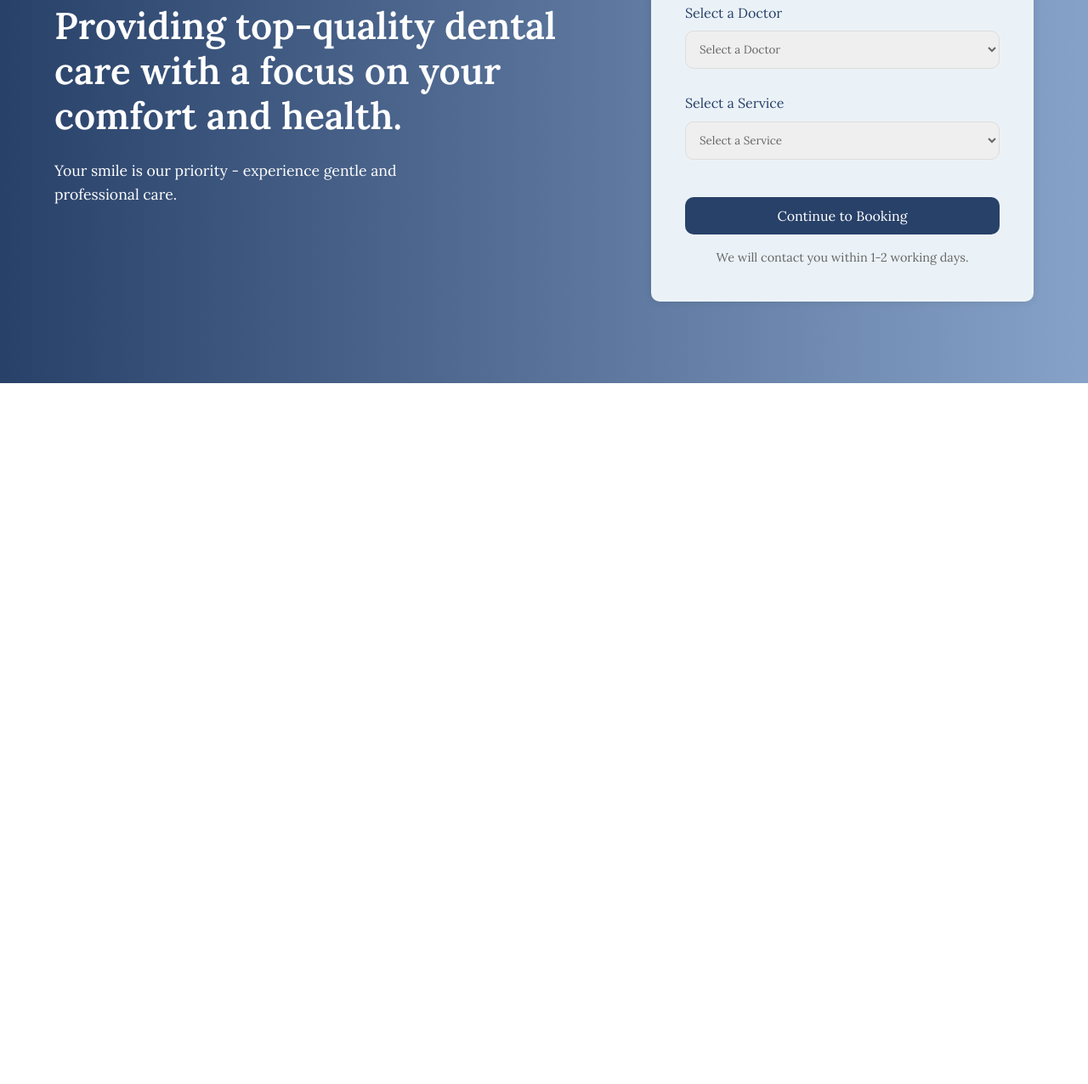
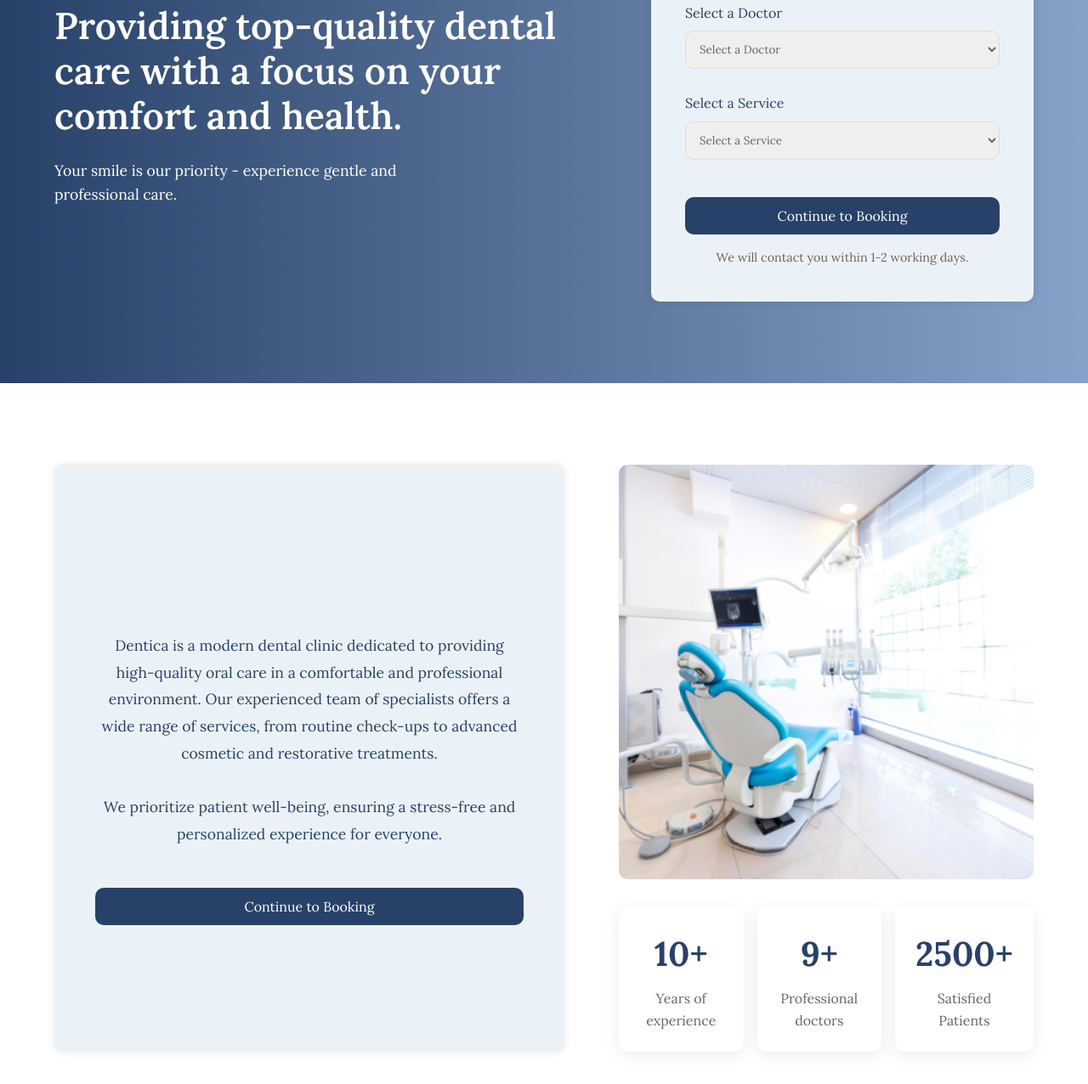
Before and after one commit to DovileKul/dentica-website, a plain HTML site: page index.html in a window 1280 px wide. Shown: the part 274-1550 px from the top of the page at 85% size. Before the commit the page ends 800 px from the top, so only its background shows below. Drawn offline with Linux system fonts and the light colour scheme.

Commit message:
Update about section layout and styling

```diff
--- a/index.html
+++ b/index.html
@@ -67,5 +67,38 @@
         </div>
         </div>
     </section>
+    <section class="about">
+        <div class="container">
+            <div class="about-content">
+                <p>Dentica is a modern dental clinic dedicated to
+                    providing high-quality oral care in a comfortable and
+                    professional environment. Our experienced team of
+                    specialists offers a wide range of services, from routine
+                    check-ups to advanced cosmetic and restorative treatments.
+                </br>
+                </br>
+                We prioritize patient well-being, ensuring a stress-free
+                and personalized experience for everyone.</p>
+                <button type="submit">Continue to Booking</button>
+            </div>
+            <div class="about-info">
+                <img src="./assets/about-image.png" alt="Dentica Dentist Room" class="about-image"/>
+            <div class="about-experience">
+                <div class="stat-card">
+                    <h1>10+</h1>
+                    <p>Years of experience</p>
+                </div>
+                <div class="stat-card">
+                    <h1>9+</h1>
+                    <p>Professional doctors</p>
+                </div>
+                <div class="stat-card">
+                    <h1>2500+</h1>
+                    <p>Satisfied Patients</p>
+                </div>
+            </div>
+        </div>
+        </div>
+    </section>
 </body>
 </html>
--- a/styles.css
+++ b/styles.css
@@ -148,3 +148,98 @@ button[type="submit"] {
     margin-top: 1rem;
     font-size: 0.9rem;
 }
+
+/* About Section */
+
+.about {
+    padding: 6rem 0;
+    background: white
+}
+
+.about .container {
+    display: flex;
+    align-items: stretch;
+    gap: 4rem;
+    max-width: 1200px;
+    margin: 0 auto;
+    flex-wrap: wrap;
+}
+
+.about-content {
+    background: #EBF2F7;
+    padding: 3rem;
+    border-radius: 10px;
+    box-shadow: 0px 0px 10px rgba(0, 0, 0, 0.1);
+    flex: 1.2;
+    max-width: 600px;
+    display: flex;
+    flex-direction: column;
+    justify-content: center;
+    text-align: center;
+}
+
+.about-content p {
+    color: #284169;
+    line-height: 1.8;
+    font-size: 1.1rem;
+    margin-bottom: 2rem;
+    padding-top: 3rem;
+}
+
+.about-content button {
+    width: 100%;
+    padding: 0.75rem;
+    background-color: #284169;
+    color: white;
+    border: none;
+    border-radius: 10px;
+    font-family: inherit;
+    font-size: 1rem;
+    margin-top: 1rem;
+    cursor: pointer;
+}
+
+.about-info {
+    display: flex;
+    flex-direction: column;
+    align-items: center;
+    flex: 1;
+    min-height: 100%;
+    align-self: stretch;
+}
+
+.about-image {
+    width: 100%;
+    max-width: 500px;
+    border-radius: 10px;
+    object-fit: cover;
+}
+
+.about-experience {
+    display: flex;
+    justify-content: space-between;
+    width: 100%;
+    margin-top: 2rem;
+    gap: 1rem;
+}
+
+.stat-card {
+    background: white;
+    padding: 1.5rem;
+    text-align: center;
+    border-radius: 12px;
+    box-shadow: 0 4px 20px rgba(0, 0, 0, 0.08);
+    flex: 1;
+}
+
+.stat-card h1 {
+    color: #284169;
+    font-size: 2.5rem;
+    font-weight: 700;
+    margin-bottom: 0.5rem;
+}
+
+.stat-card p {
+    color: #666;
+    font-size: 1rem;
+}
```
Also changed, not shown: assets/about-image.png (renamed from assets/about-img.png).
